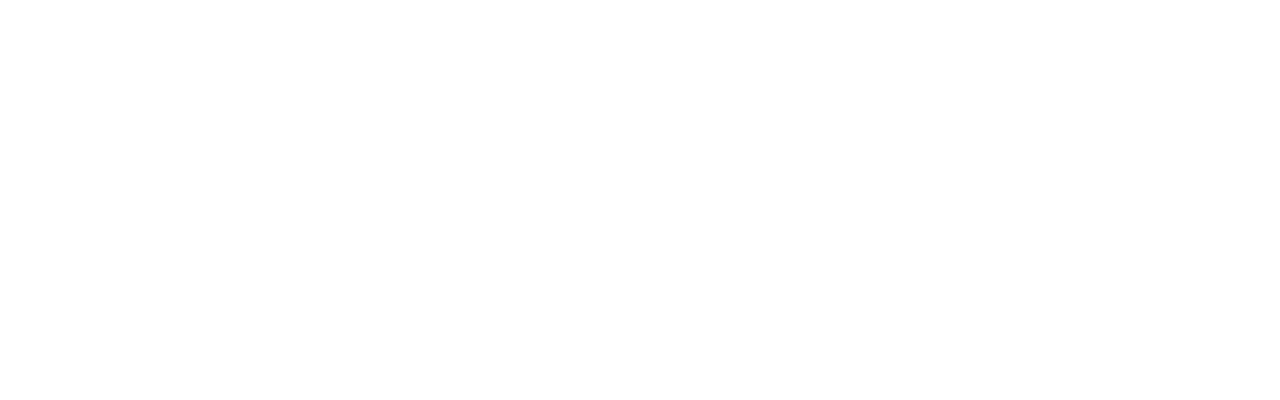
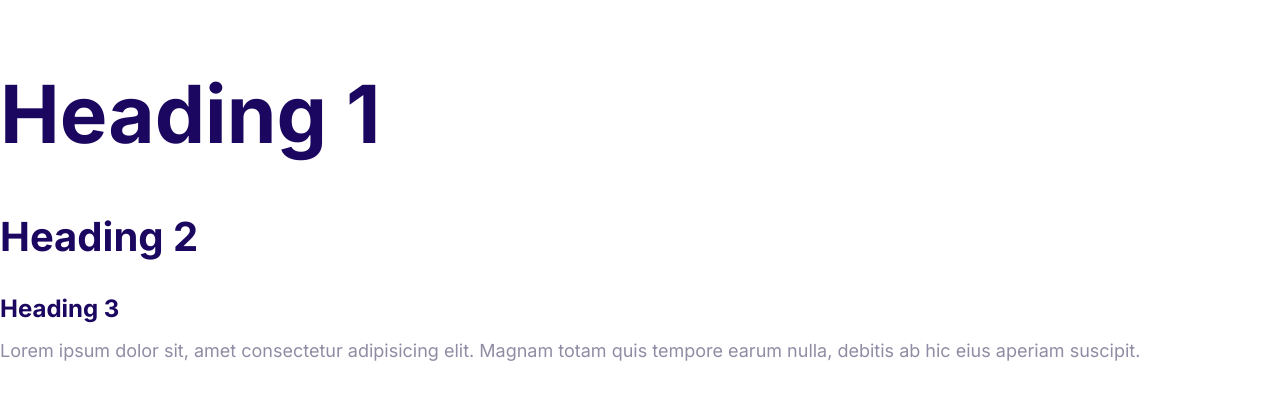
Before and after one commit to Vitalikmy/my-first-webpage, a plain HTML site: page index.html in a window 1280 px wide. Drawn offline with Linux system fonts and the light colour scheme.

Commit message:
Definethe styles for the fonts.

```diff
--- a/css/styles.css
+++ b/css/styles.css
@@ -5,3 +5,44 @@
   --color-headings: #1b0760;
   --color-body: #918ca4;
 }
+html {
+  font-size: 62.5%;
+}
+body {
+  font-family: Inter, Arial, Helvetica, sans-serif;
+  font-size: 2.4rem;
+  line-height: 1.5;
+  color: var(--color-body);
+}
+h1,
+h2,
+h3 {
+  color: var(--color-headings);
+  margin-bottom: 1rem;
+}
+h1 {
+  font-size: 7rem;
+}
+h2 {
+  font-size: 4rem;
+}
+h3 {
+  font-size: 3rem;
+}
+p {
+  margin-top: 0;
+}
+@media screen and (min-width: 1024px) {
+  body {
+    font-size: 1.8rem;
+  }
+  h1 {
+    font-size: 8rem;
+  }
+  h2 {
+    font-size: 4rem;
+  }
+  h3 {
+    font-size: 2.4rem;
+  }
+}
--- a/index.html
+++ b/index.html
@@ -5,8 +5,22 @@
     <meta http-equiv="X-UA-Compatible" content="IE=edge" />
     <meta name="viewport" content="width=device-width, initial-scale=1.0" />
     <title>Document</title>
+    <link rel="preconnect" href="https://fonts.googleapis.com" />
+    <link rel="preconnect" href="https://fonts.gstatic.com" crossorigin />
+    <link
+      href="https://fonts.googleapis.com/css2?family=Inter:wght@400;700&display=swap"
+      rel="stylesheet"
+    />
     <link rel="stylesheet" href="css/normalize.css" />
     <link rel="stylesheet" href="css/styles.css" />
   </head>
-  <body></body>
+  <body>
+    <h1>Heading 1</h1>
+    <h2>Heading 2</h2>
+    <h3>Heading 3</h3>
+    <p>
+      Lorem ipsum dolor sit, amet consectetur adipisicing elit. Magnam totam
+      quis tempore earum nulla, debitis ab hic eius aperiam suscipit.
+    </p>
+  </body>
 </html>
```
